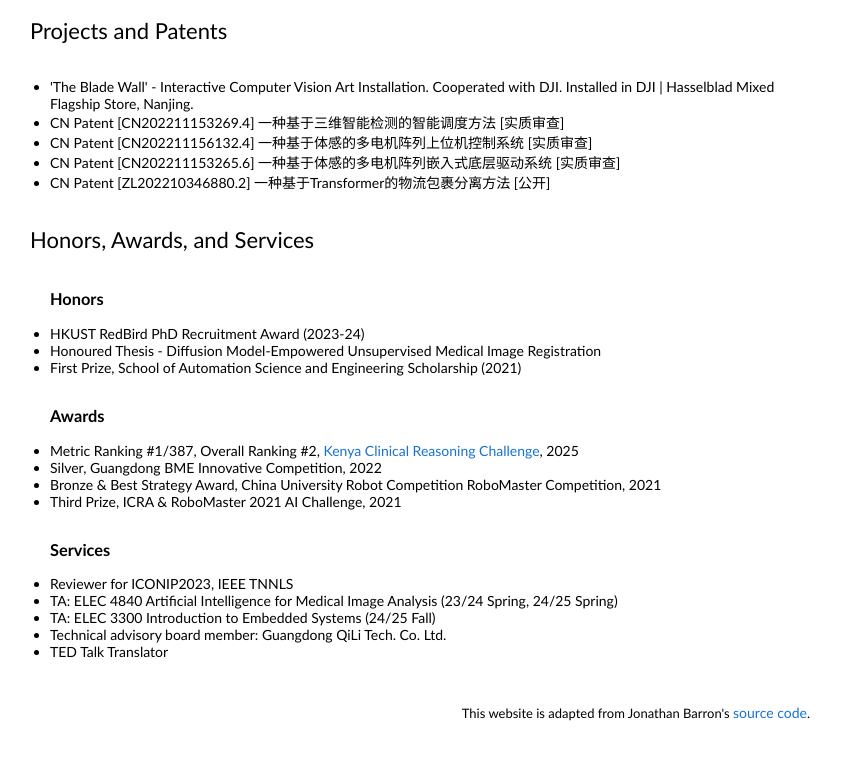
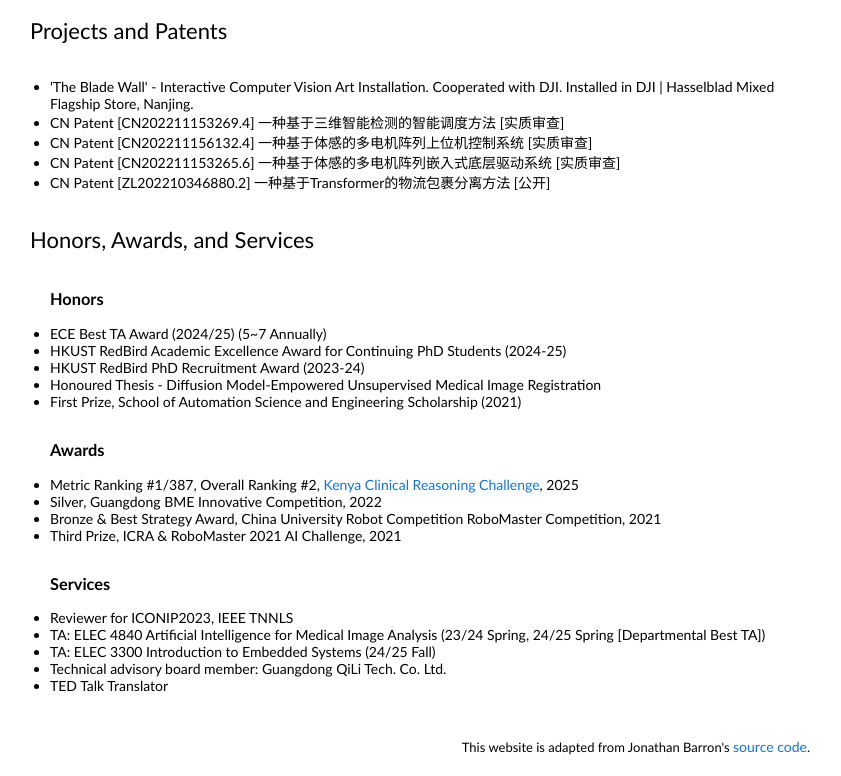
Before and after one commit to Eason-Qin/Eason-Qin.github.io, a plain HTML site: page index.html in a window 1280 px wide. Shown: the part 825-1601 px from the top of the page, without its empty margins (230-1071 px from the left). Before the commit the page ends 1567 px from the top, so only its background shows below. Drawn offline with Linux system fonts and the light colour scheme.

Commit message:
Update index.html

```diff
--- a/index.html
+++ b/index.html
@@ -320,6 +320,8 @@
                 <ul><h3>Honors</h3></ul>
                 <tr>
                   <ul>
+                    <li>ECE Best TA Award (2024/25) (5~7 Annually)</li>
+                    <li>HKUST RedBird Academic Excellence Award for Continuing PhD Students (2024-25)</li>
                     <li>HKUST RedBird PhD Recruitment Award (2023-24)</li>
                     <li>Honoured Thesis - Diffusion Model-Empowered Unsupervised Medical Image Registration</li>
                     <li>First Prize, School of Automation Science and Engineering Scholarship (2021)</li>
@@ -346,7 +348,7 @@
                 <tr>
                   <ul>
                     <li>Reviewer for ICONIP2023, IEEE TNNLS</li>
-                    <li>TA: ELEC 4840 Artificial Intelligence for Medical Image Analysis (23/24 Spring, 24/25 Spring)</li>
+                    <li>TA: ELEC 4840 Artificial Intelligence for Medical Image Analysis (23/24 Spring, 24/25 Spring [Departmental Best TA])</li>
                     <li>TA: ELEC 3300 Introduction to Embedded Systems (24/25 Fall)</li>
                     <li>Technical advisory board member: Guangdong QiLi Tech. Co. Ltd.</li>
                     <li>TED Talk Translator</li>
```
